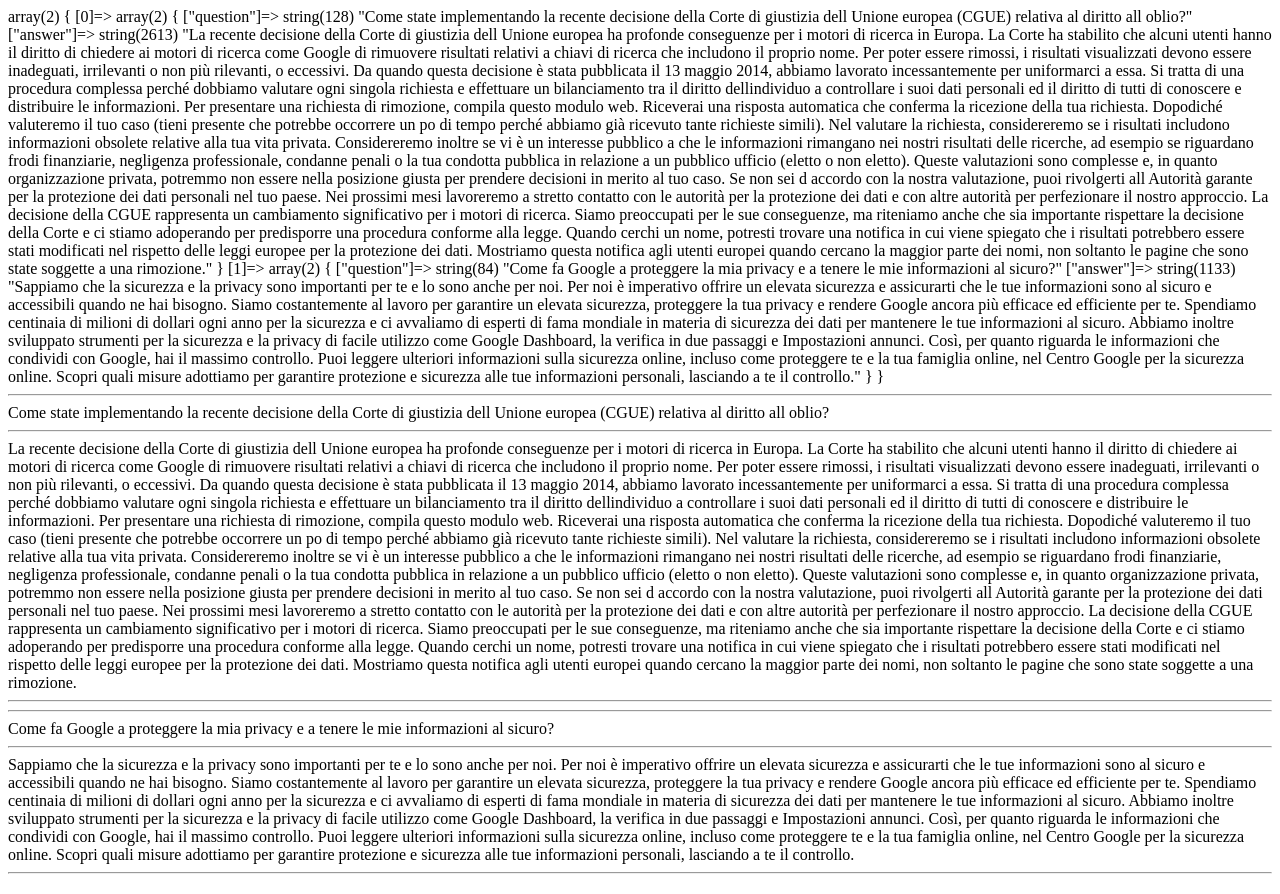
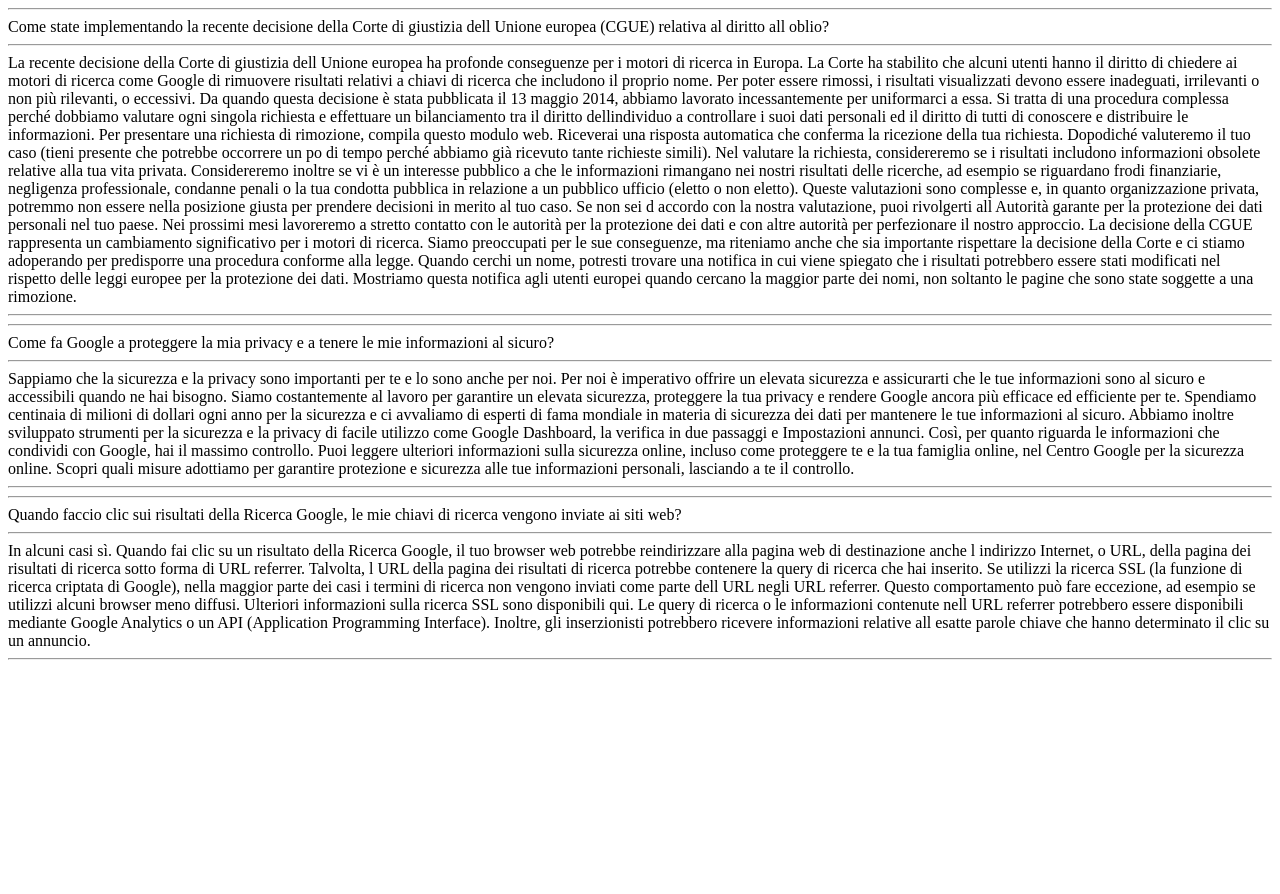
Before and after one commit to salvosanzone/php-google-faq, a PHP site: page / in a window 1280 px wide. After the commit the page ends 660 px from the top, so only its background shows below. Run offline with PHP 8.4, Linux system fonts and the light colour scheme.

Commit message:
creo un layout di base

```diff
--- a/index.php
+++ b/index.php
@@ -26,10 +26,14 @@ $faq = [
     Puoi leggere ulteriori informazioni sulla sicurezza online, incluso come proteggere te e la tua famiglia online, nel Centro Google per la sicurezza online.
 
     Scopri quali misure adottiamo per garantire protezione e sicurezza alle tue informazioni personali, lasciando a te il controllo.'
+  ],
+  [
+    'question' => 'Quando faccio clic sui risultati della Ricerca Google, le mie chiavi di ricerca vengono inviate ai siti web?',
+    'answer' => 'In alcuni casi sì. Quando fai clic su un risultato della Ricerca Google, il tuo browser web potrebbe reindirizzare alla pagina web di destinazione anche l indirizzo Internet, o URL, della pagina dei risultati di ricerca sotto forma di URL referrer. Talvolta, l URL della pagina dei risultati di ricerca potrebbe contenere la query di ricerca che hai inserito. Se utilizzi la ricerca SSL (la funzione di ricerca criptata di Google), nella maggior parte dei casi i termini di ricerca non vengono inviati come parte dell URL negli URL referrer. Questo comportamento può fare eccezione, ad esempio se utilizzi alcuni browser meno diffusi. Ulteriori informazioni sulla ricerca SSL sono disponibili qui. Le query di ricerca o le informazioni contenute nell URL referrer potrebbero essere disponibili mediante Google Analytics o un API (Application Programming Interface). Inoltre, gli inserzionisti potrebbero ricevere informazioni relative all esatte parole chiave che hanno determinato il clic su un annuncio.'
   ]
   ];
 
-  var_dump($faq);
+  //var_dump($faq);
 
   foreach($faq as $singleFaq){
     echo '<hr>';
```
